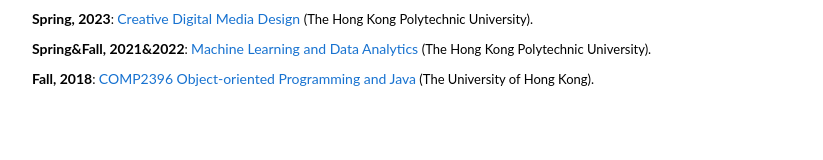
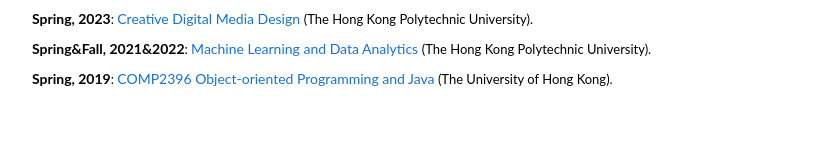
Before and after one commit to YafeiY/YafeiY.github.io, a plain HTML site: page index.html in a window 1280 px wide. Shown: the part 1388-1548 px from the top of the page, without its empty margins (228-1051 px from the left). Drawn offline with Linux system fonts and the light colour scheme.

Commit message:
init commit

```diff
--- a/index.html
+++ b/index.html
@@ -203,7 +203,7 @@
              <p style="font-size:13px"> <strong>Fall, 2023</strong>: <a href="https://www.comp.polyu.edu.hk/en-us/study/taught-postgraduate-programmes/tpg-subject"> Machine Learning and Data Analytics </a> (The Hong Kong Polytechnic University). </p>
              <p style="font-size:13px"> <strong>Spring, 2023</strong>: <a href="https://www.polyu.edu.hk/en/comp/study/ug-programmes/comp/subjects/"> Creative Digital Media Design </a> (The Hong Kong Polytechnic University). </p>
              <p style="font-size:13px"> <strong>Spring&Fall, 2021&2022</strong>: <a href="https://www.comp.polyu.edu.hk/en-us/study/taught-postgraduate-programmes/tpg-subject"> Machine Learning and Data Analytics </a> (The Hong Kong Polytechnic University). </p>
-             <p style="font-size:13px"> <strong>Fall, 2018</strong>: <a href="https://www.cs.hku.hk/index.php/programmes/course-offered?infile=2022/comp2396.html"> COMP2396 Object-oriented Programming and Java</a> (The University of Hong Kong). </p>
+             <p style="font-size:13px"> <strong>Spring, 2019</strong>: <a href="https://www.cs.hku.hk/index.php/programmes/course-offered?infile=2022/comp2396.html"> COMP2396 Object-oriented Programming and Java</a> (The University of Hong Kong). </p>
             </td>
             </tr></tbody>
     </table>
```
